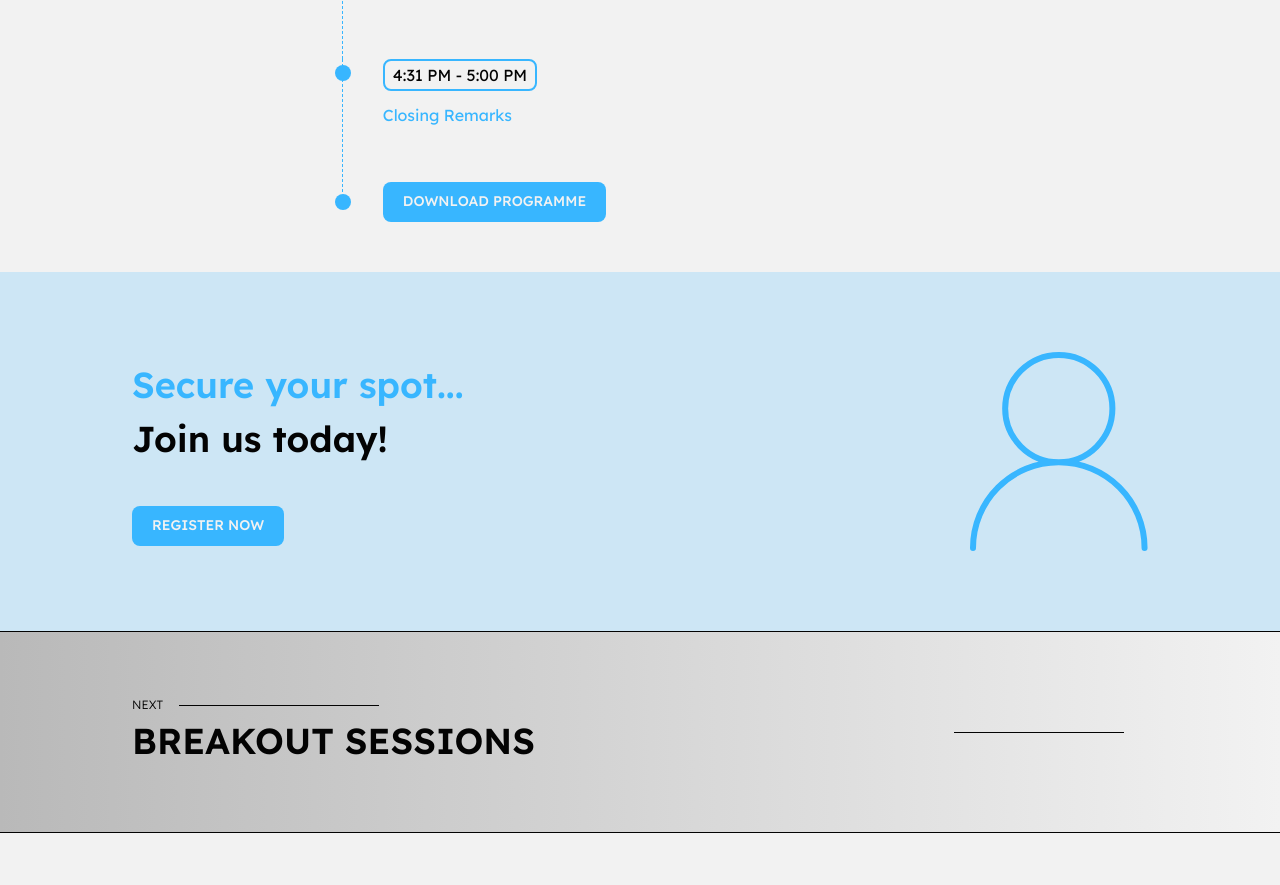
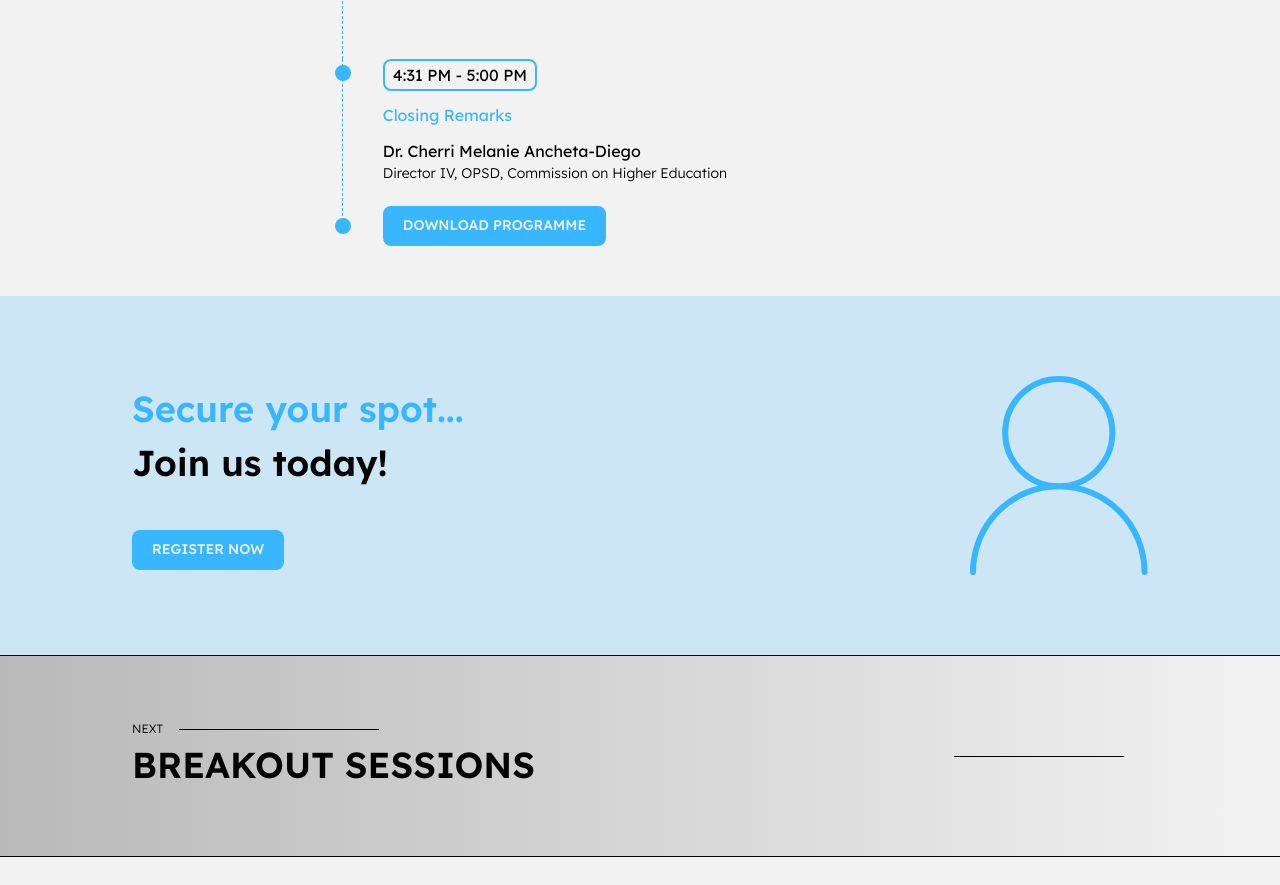
Before and after one commit to Samshh/CHEDx-Website, a React (Vite) app: page /programme in a window 1280 px wide. Shown: the part 8840-9725 px from the top of the page. Built offline with nearby package versions, Linux system fonts and the light colour scheme; some icons are missing.

Commit message:
EDIT: Programme

```diff
--- a/src/pages/programme/components/MappedTimeline.tsx
+++ b/src/pages/programme/components/MappedTimeline.tsx
@@ -310,8 +310,8 @@ const timeline: Timeline = {
     {
       time: "4:31 PM - 5:00 PM",
       segment: "Closing Remarks",
-      title: "",
-      subtitle: "",
+      title: "Dr. Cherri Melanie Ancheta-Diego",
+      subtitle: "Director IV, OPSD, Commission on Higher Education",
     },
   ],
 };
```
Also changed, not shown: 1 other file (tests, documents, lock files or other folders).
